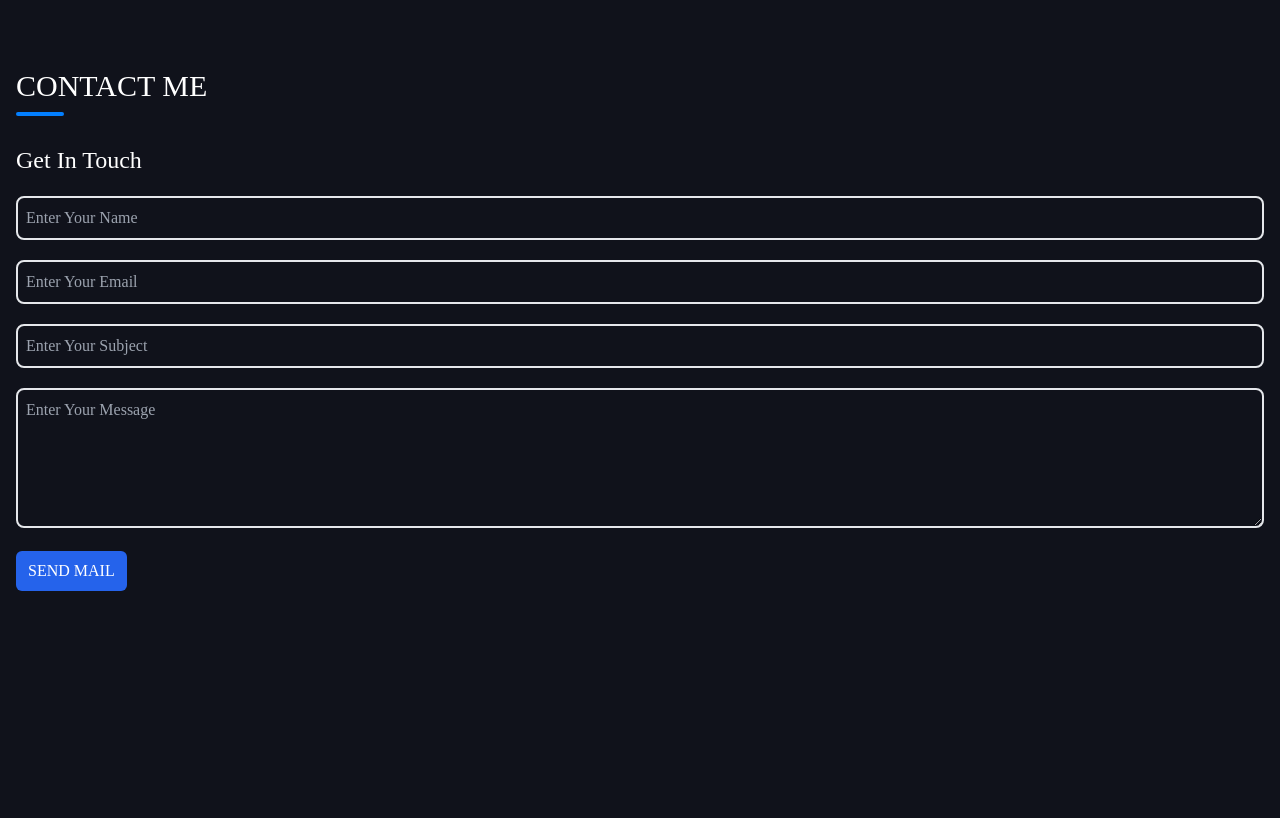
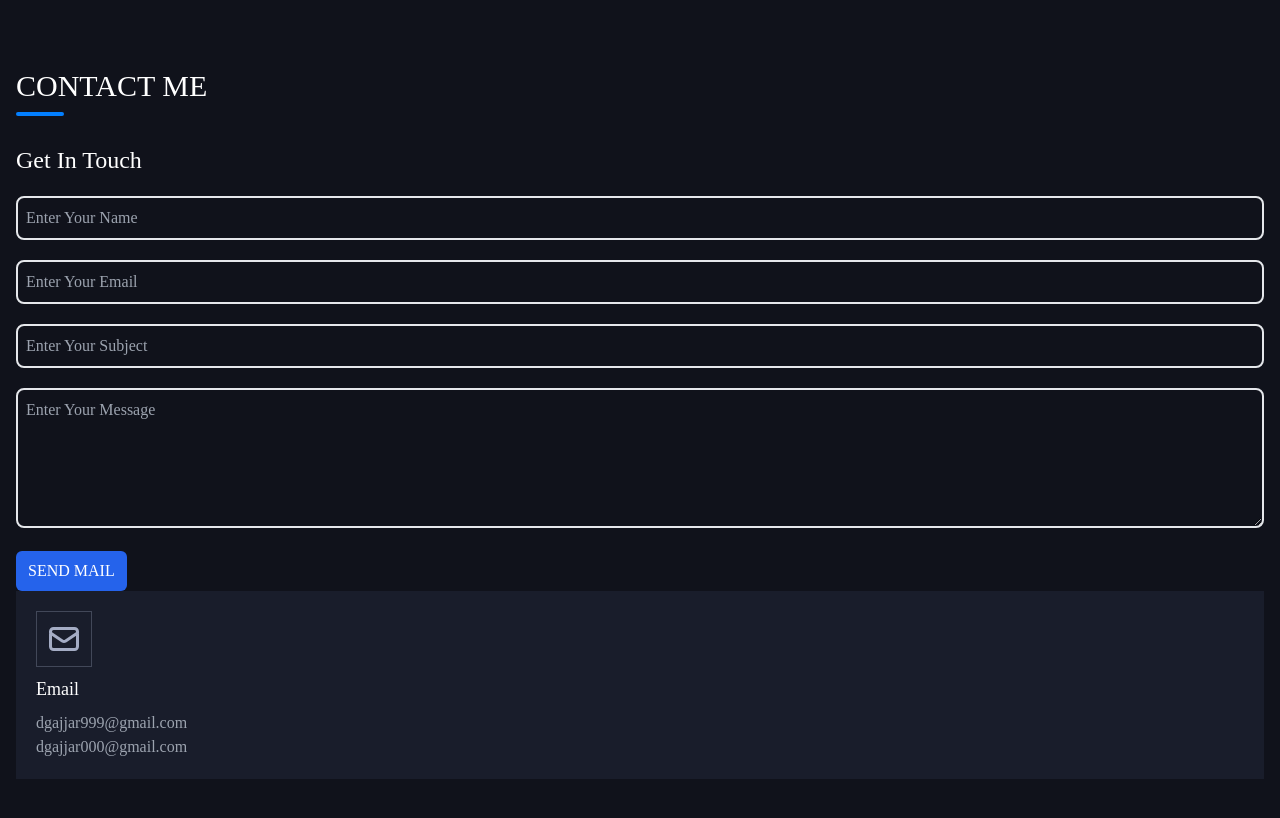
Before and after one commit to lucifer2355/portfolio-2, a Next.js app: page /contact in a window 1280 px wide. Built offline with nearby package versions, Linux system fonts and the light colour scheme; what tailwindcss-pseudo-elements would draw is missing.

Commit message:
add contact card style

```diff
--- /dev/null
+++ b/components/ContactCard.jsx
@@ -0,0 +1,20 @@
+import React from "react";
+import { MailIcon } from "@heroicons/react/outline";
+
+const ContactCard = () => {
+  return (
+    <div className='bg-[#191D2B] py-5 px-5'>
+      <div className='border border-[#A4ACC4] border-opacity-30 w-14 h-14 flex items-center justify-center'>
+        <MailIcon className='h-9' color='#A4ACC4' />
+      </div>
+      <h1 className='mt-2 text-lg'>Email</h1>
+
+      <div className='flex flex-col mt-2 h-12 justify-between text-gray-400'>
+        <a href='mailto:dgajjar999@gmail.com'>dgajjar999@gmail.com</a>
+        <a href='mailto:dgajjar000@gmail.com'>dgajjar000@gmail.com</a>
+      </div>
+    </div>
+  );
+};
+
+export default ContactCard;
--- a/pages/contact.jsx
+++ b/pages/contact.jsx
@@ -2,6 +2,7 @@ import React, { useState } from "react";
 
 import MobileDrawer from "../components/MobileDrawer";
 import Title from "../components/Title";
+import ContactCard from "../components/ContactCard";
 
 const contact = () => {
   const [name, setName] = useState("");
@@ -59,6 +60,10 @@ const contact = () => {
               SEND MAIL
             </button>
           </div>
+
+          <div>
+            <ContactCard />
+          </div>
         </div>
       </div>
     </>
```
